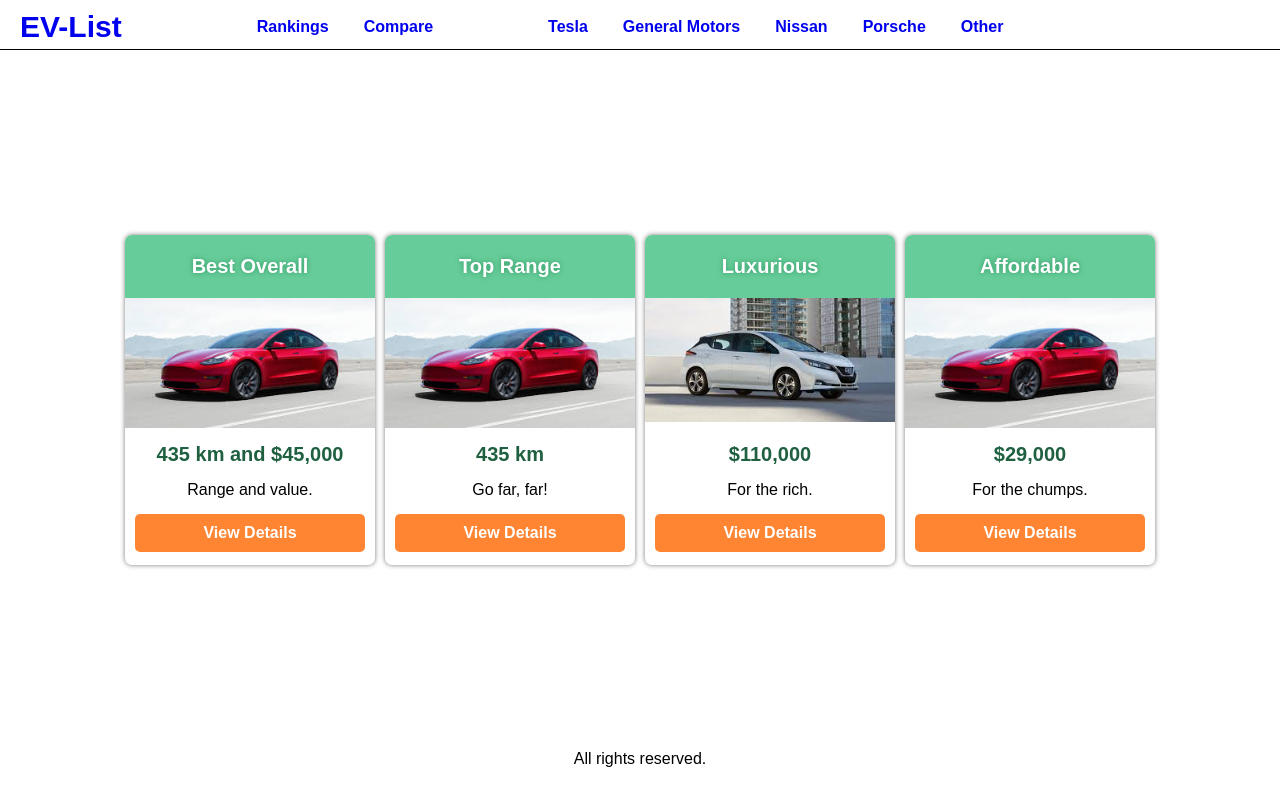
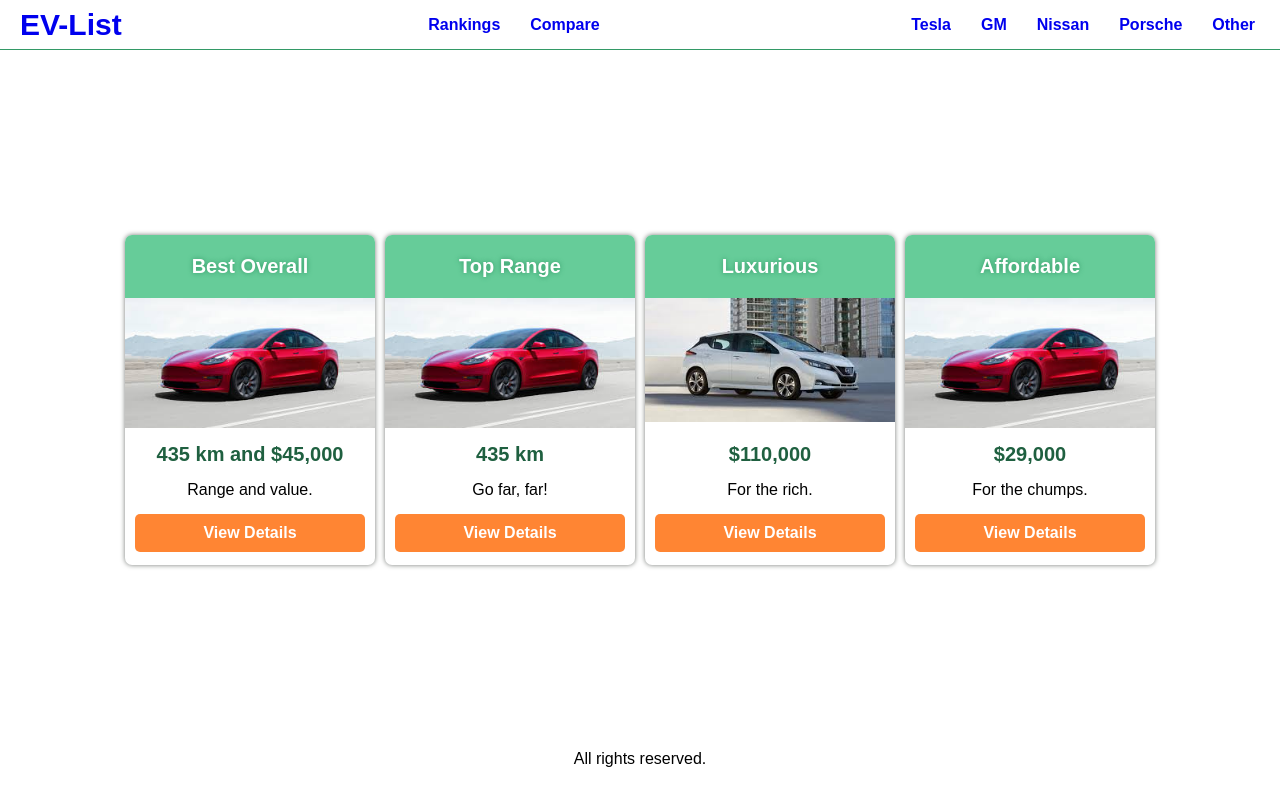
Before and after one commit to danwan754/evlist, a React (Create React App) app in the folder client/: page / in a window 1280 px wide. Built offline with nearby package versions, Linux system fonts and the light colour scheme.

Commit message:
Fix unintended wrap in nav

```diff
--- a/client/src/App.js
+++ b/client/src/App.js
@@ -13,18 +13,16 @@ function App() {
           <div className="header-brand">
             <Link to="/">EV-List</Link>
           </div>
-          <div className="header-links">
-            <div className="header-links-functions">
+          <div className="header-links-functions">
               <Link to="/rankings">Rankings</Link>
               <Link to="/compare">Compare</Link>
-            </div>
-            <div className="header-links-manufacturers">
+          </div>
+          <div className="header-links-manufacturers">
               <Link to="/listing/tesla">Tesla</Link>
-              <Link to="/listing/generalmotors">General Motors</Link>
+              <Link to="/listing/generalmotors">GM</Link>
               <Link to="/listing/nissan">Nissan</Link>
               <Link to="/listing/porsche">Porsche</Link>
               <Link to="/listing/other">Other</Link>
-            </div>
           </div>
         </header>
         <main>
--- a/client/src/index.css
+++ b/client/src/index.css
@@ -19,38 +19,29 @@ header {
   grid-area: "header";
   display: flex;
   align-items: center;
+  justify-content: space-between;
   padding: 1rem;
-  flex-wrap: wrap;
-  border-bottom: .1rem solid black;
+  border-bottom: .1rem solid #339966;
+}
+header a {
+  text-decoration: none;
 }
 .header-brand a {
   font-size: 3rem;
   font-weight: bold;
   padding: 1rem;
-  text-decoration: none;
-}
-.header-links {
-  display: flex;
-  margin-left: 10rem;
-  margin-right: 10rem;
-}
-
-.header-links a {
-  text-decoration: none;
-  padding: 1rem;
 }
 .header-links-functions{
-  margin-right: 8rem;
   font-weight: bold;
 }
 .header-links-functions > a{
-  margin-left: 1.5rem;
+  margin: 0 1.5rem 0 1.5rem;
 }
 .header-links-manufacturers{
   font-weight: bold;
 }
 .header-links-manufacturers > a{
-  margin-left: 1.5rem;
+  margin: 0 1.5rem 0 1.5rem;
 }
 main {
   grid-area: "main";
```
